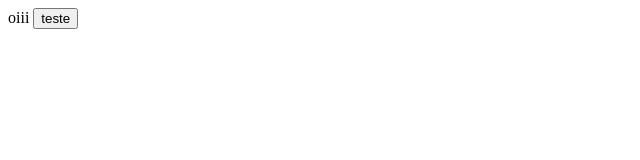
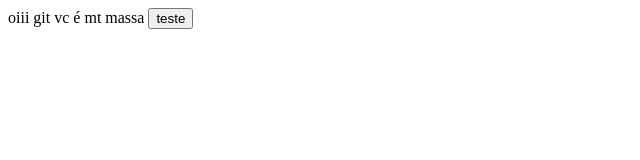
Before and after one commit to jhotmz/teste-git, a plain HTML site: page index.html in a window 1280 px wide. Shown: the whole page, without its empty margins (0-640 px from the left). Drawn offline with Linux system fonts and the light colour scheme.

Commit message:
Git mto massa

```diff
--- a/index.html
+++ b/index.html
@@ -6,7 +6,7 @@
     <title>GITHUB DO CACETE</title>
 </head>
 <body>
-    oiii
+    oiii git vc é mt massa
     <button onclick="somar()">teste</button>
 </body>
 <script src="js/index.js"></script>
```
